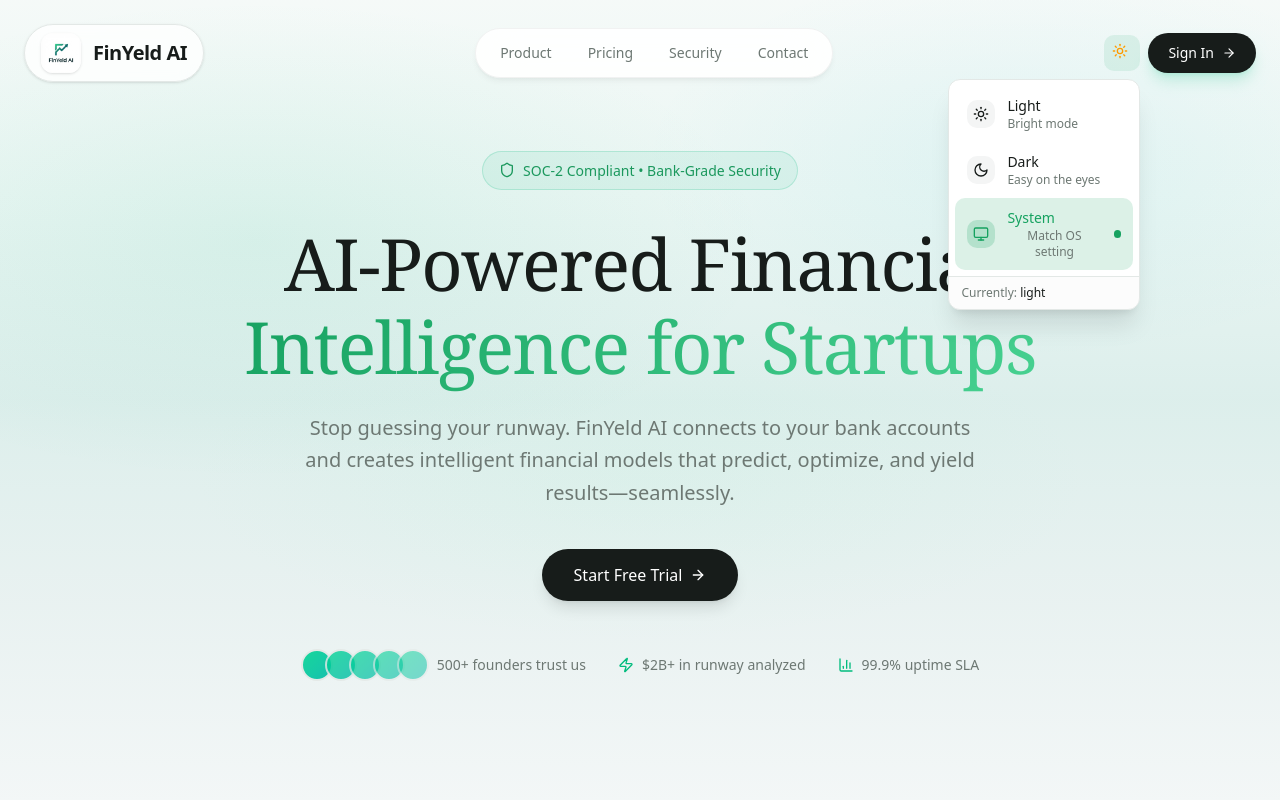
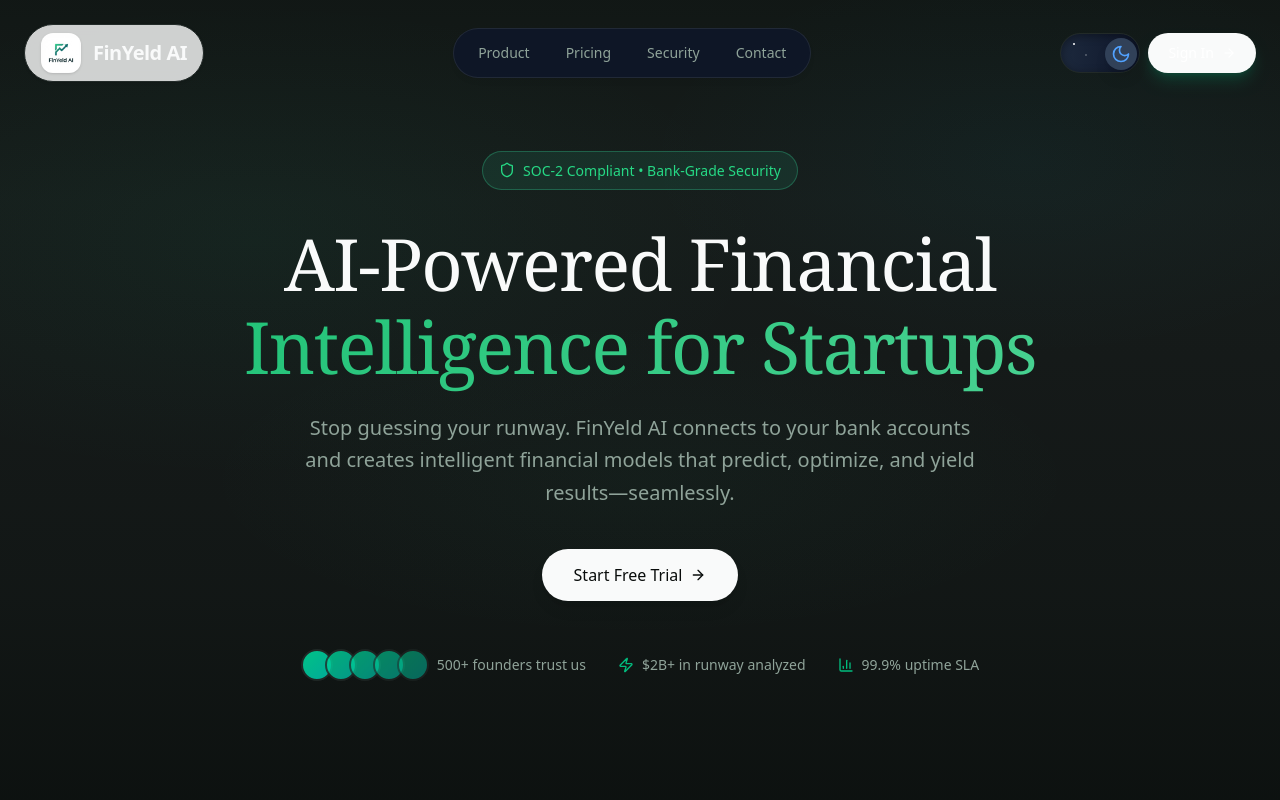
Before and after one commit to popanda44/seedvalidator-finance, a Next.js app: page / in a window 1280 px wide. Both pictures are taken after a click on the button 1122 px from the left and 53 px from the top of the page. Shown: the top 800 px of the page. Built offline with nearby package versions, Linux system fonts and the light colour scheme; no server answers.

Commit message:
feat: Creative Theme Toggle - pill-style with animated sun/moon icons and smooth sliding animation

```diff
--- a/src/app/page.tsx
+++ b/src/app/page.tsx
@@ -14,7 +14,7 @@
 import { IntegrationPulse } from '@/components/marketing/integration-pulse'
 import { ComparisonTable } from '@/components/marketing/comparison-table'
 import { MobileMenuPanel, HamburgerIcon, useMobileMenu } from '@/components/layout/mobile-menu'
-import { ThemeToggle } from '@/components/ui/theme-toggle'
+import { CreativeThemeToggle } from '@/components/ui/creative-theme-toggle'
 import { cn } from '@/lib/utils'
 
 const navLinks = [
@@ -153,7 +153,7 @@
         <div className="relative z-10 flex items-center gap-2">
           {/* Theme Toggle - Desktop */}
           <div className="hidden md:block">
-            <ThemeToggle />
+            <CreativeThemeToggle />
           </div>
 
           {/* Desktop Sign In */}
--- /dev/null
+++ b/src/components/ui/creative-theme-toggle.tsx
@@ -0,0 +1,263 @@
+'use client'
+
+import * as React from 'react'
+import { useTheme } from 'next-themes'
+import { motion, AnimatePresence } from 'framer-motion'
+import { Sun, Moon, Sparkles } from 'lucide-react'
+import { cn } from '@/lib/utils'
+
+/**
+ * Creative Theme Toggle - Pill Style
+ * An intuitive, animated theme switcher with smooth transitions
+ */
+export function CreativeThemeToggle() {
+    const [mounted, setMounted] = React.useState(false)
+    const { setTheme, resolvedTheme } = useTheme()
+
+    React.useEffect(() => {
+        setMounted(true)
+    }, [])
+
+    if (!mounted) {
+        return (
+            <div className="w-20 h-10 rounded-full bg-muted animate-pulse" />
+        )
+    }
+
+    const isDark = resolvedTheme === 'dark'
+
+    return (
+        <button
+            onClick={() => setTheme(isDark ? 'light' : 'dark')}
+            className={cn(
+                'relative w-20 h-10 rounded-full p-1 transition-all duration-500',
+                'bg-gradient-to-r',
+                isDark
+                    ? 'from-slate-800 to-slate-900 shadow-[inset_0_2px_8px_rgba(0,0,0,0.4)]'
+                    : 'from-sky-100 to-amber-100 shadow-[inset_0_2px_4px_rgba(0,0,0,0.1)]',
+                'border',
+                isDark ? 'border-slate-700' : 'border-amber-200/50',
+                'hover:scale-105 active:scale-95'
+            )}
+            aria-label={isDark ? 'Switch to light mode' : 'Switch to dark mode'}
+        >
+            {/* Sliding pill */}
+            <motion.div
+                layout
+                className={cn(
+                    'relative w-8 h-8 rounded-full flex items-center justify-center',
+                    'shadow-lg',
+                    isDark
+                        ? 'bg-slate-700'
+                        : 'bg-white'
+                )}
+                initial={false}
+                animate={{
+                    x: isDark ? 40 : 0,
+                }}
+                transition={{
+                    type: 'spring',
+                    stiffness: 500,
+                    damping: 30,
+                }}
+            >
+                {/* Sun Icon */}
+                <motion.div
+                    className="absolute"
+                    initial={false}
+                    animate={{
+                        scale: isDark ? 0 : 1,
+                        rotate: isDark ? -90 : 0,
+                        opacity: isDark ? 0 : 1,
+                    }}
+                    transition={{ duration: 0.3 }}
+                >
+                    <Sun className="w-5 h-5 text-amber-500" />
+                </motion.div>
+
+                {/* Moon Icon */}
+                <motion.div
+                    className="absolute"
+                    initial={false}
+                    animate={{
+                        scale: isDark ? 1 : 0,
+                        rotate: isDark ? 0 : 90,
+                        opacity: isDark ? 1 : 0,
+                    }}
+                    transition={{ duration: 0.3 }}
+                >
+                    <Moon className="w-5 h-5 text-blue-400" />
+                </motion.div>
+            </motion.div>
+
+            {/* Stars animation in dark mode */}
+            <AnimatePresence>
+                {isDark && (
+                    <>
+                        {[...Array(3)].map((_, i) => (
+                            <motion.div
+                                key={i}
+                                className="absolute w-0.5 h-0.5 bg-white rounded-full"
+                                initial={{ opacity: 0, scale: 0 }}
+                                animate={{
+                                    opacity: [0, 1, 1, 0],
+                                    scale: [0, 1, 1, 0],
+                                }}
+                                exit={{ opacity: 0, scale: 0 }}
+                                transition={{
+                                    duration: 2,
+                                    delay: i * 0.5,
+                                    repeat: Infinity,
+                                }}
+                                style={{
+                                    left: `${15 + i * 15}%`,
+                                    top: `${25 + (i % 2) * 30}%`,
+                                }}
+                            />
+                        ))}
+                    </>
+                )}
+            </AnimatePresence>
+
+            {/* Sun rays in light mode */}
+            <AnimatePresence>
+                {!isDark && (
+                    <motion.div
+                        className="absolute right-6 top-1/2 -translate-y-1/2"
+                        initial={{ opacity: 0, scale: 0 }}
+                        animate={{ opacity: 0.4, scale: 1 }}
+                        exit={{ opacity: 0, scale: 0 }}
+                    >
+                        <Sparkles className="w-4 h-4 text-amber-400" />
+                    </motion.div>
+                )}
+            </AnimatePresence>
+        </button>
+    )
+}
+
+/**
+ * Minimal Theme Toggle - Icon only with glow
+ * Clean and subtle for headers
+ */
+export function MinimalThemeToggle() {
+    const [mounted, setMounted] = React.useState(false)
+    const { setTheme, resolvedTheme } = useTheme()
+
+    React.useEffect(() => {
+        setMounted(true)
+    }, [])
+
+    if (!mounted) {
+        return (
+            <div className="w-10 h-10 rounded-xl bg-muted animate-pulse" />
+        )
+    }
+
+    const isDark = resolvedTheme === 'dark'
+
+    return (
+        <button
+            onClick={() => setTheme(isDark ? 'light' : 'dark')}
+            className={cn(
+                'relative w-10 h-10 rounded-xl flex items-center justify-center',
+                'transition-all duration-300 overflow-hidden group',
+                isDark
+                    ? 'bg-slate-800/50 hover:bg-slate-700/50'
+                    : 'bg-amber-50 hover:bg-amber-100',
+                'border',
+                isDark ? 'border-slate-700' : 'border-amber-200'
+            )}
+            aria-label={isDark ? 'Switch to light mode' : 'Switch to dark mode'}
+        >
+            {/* Glow effect */}
+            <div
+                className={cn(
+                    'absolute inset-0 opacity-0 group-hover:opacity-100 transition-opacity duration-300',
+                    isDark
+                        ? 'bg-gradient-to-br from-blue-500/20 to-purple-500/20'
+                        : 'bg-gradient-to-br from-amber-300/30 to-orange-300/30'
+                )}
+            />
+
+            {/* Icon container with rotation */}
+            <motion.div
+                className="relative z-10"
+                animate={{ rotate: isDark ? 180 : 0 }}
+                transition={{ duration: 0.5, ease: 'easeInOut' }}
+            >
+                <motion.div
+                    animate={{
+                        opacity: isDark ? 0 : 1,
+                        y: isDark ? -10 : 0,
+                    }}
+                    transition={{ duration: 0.2 }}
+                    className="absolute inset-0 flex items-center justify-center"
+                >
+                    <Sun className="w-5 h-5 text-amber-500" />
+                </motion.div>
+
+                <motion.div
+                    animate={{
+                        opacity: isDark ? 1 : 0,
+                        y: isDark ? 0 : 10,
+                    }}
+                    transition={{ duration: 0.2 }}
+                    className="flex items-center justify-center"
+                >
+                    <Moon className="w-5 h-5 text-blue-400" />
+                </motion.div>
+            </motion.div>
+        </button>
+    )
+}
+
+/**
+ * Floating Theme Toggle - For mobile/bottom position
+ * Larger, more touch-friendly with clear labels
+ */
+export function FloatingThemeToggle() {
+    const [mounted, setMounted] = React.useState(false)
+    const { setTheme, resolvedTheme } = useTheme()
+
+    React.useEffect(() => {
+        setMounted(true)
+    }, [])
+
+    if (!mounted) return null
+
+    const isDark = resolvedTheme === 'dark'
+
+    return (
+        <motion.button
+            onClick={() => setTheme(isDark ? 'light' : 'dark')}
+            className={cn(
+                'fixed bottom-6 right-6 z-50',
+                'flex items-center gap-2 px-4 py-3 rounded-full',
+                'shadow-lg backdrop-blur-md',
+                isDark
+                    ? 'bg-slate-800/90 border border-slate-700 text-white'
+                    : 'bg-white/90 border border-gray-200 text-gray-900',
+                'hover:scale-105 active:scale-95 transition-transform'
+            )}
+            whileHover={{ y: -2 }}
+            whileTap={{ scale: 0.95 }}
+        >
+            <motion.div
+                animate={{ rotate: isDark ? 0 : 180 }}
+                transition={{ duration: 0.3 }}
+            >
+                {isDark ? (
+                    <Moon className="w-5 h-5 text-blue-400" />
+                ) : (
+                    <Sun className="w-5 h-5 text-amber-500" />
+                )}
+            </motion.div>
+            <span className="text-sm font-medium">
+                {isDark ? 'Dark' : 'Light'}
+            </span>
+        </motion.button>
+    )
+}
+
+export default CreativeThemeToggle
```
